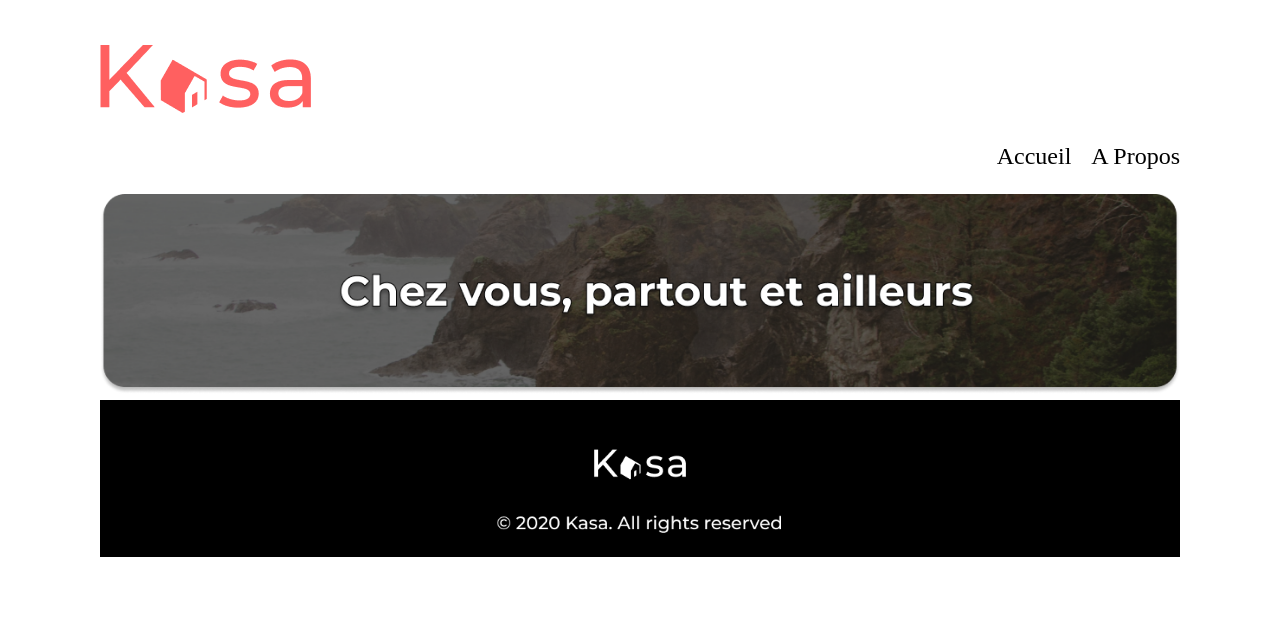
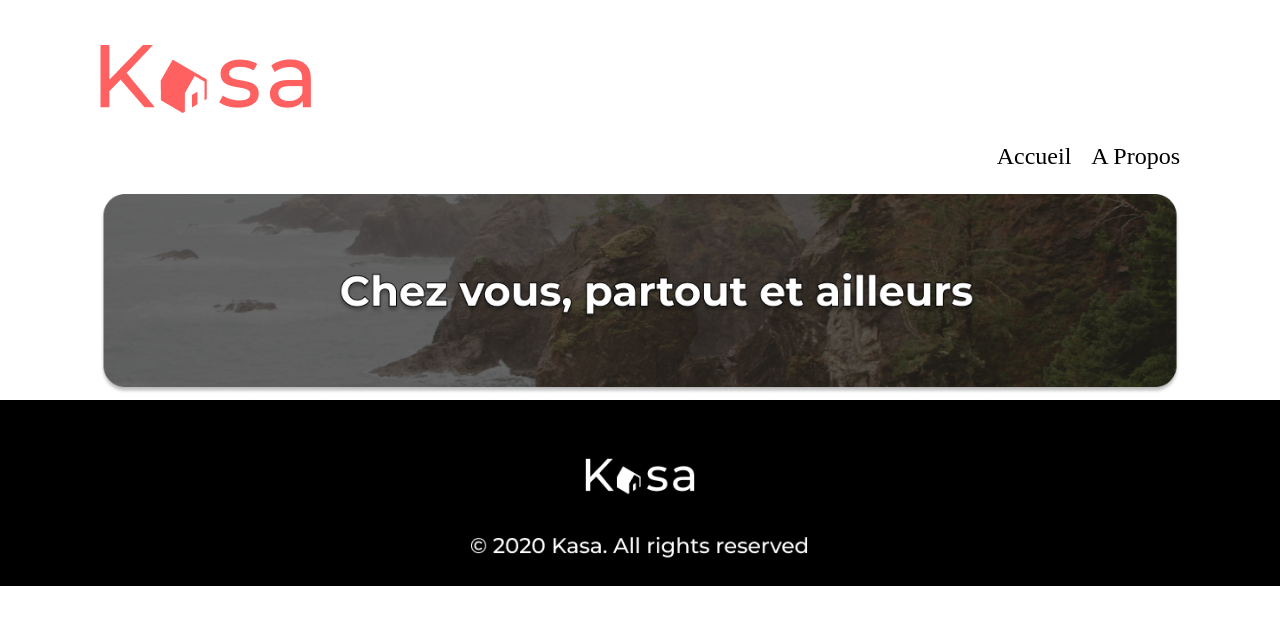
Before and after one commit to NatashaFinkel/Kasa, a React (Create React App) app: page / in a window 1280 px wide. Shown: the top 624 px of the page. Built offline with nearby package versions, Linux system fonts and the light colour scheme.

Commit message:
Ajout et modification css

```diff
--- a/src/App.css
+++ b/src/App.css
@@ -6,10 +6,13 @@
     position: relative;
 */
 body {
-  padding: 45px 100px 0px;
   margin: 0;
   font-family: Montserrat;
   font-size: 24px;
+}
+
+.Nanana {
+  padding: 45px 100px 0px;
 }
 
 ul {
--- a/src/App.scss
+++ b/src/App.scss
@@ -1,13 +1,20 @@
+//  C'est pour les styles qui sont communs
+//  À tout le code.
+
+
 @import "./styles/variables";
 //@import "./styles/mixin";
 
 body {
-  padding: $body-padding;
+
   margin: 0;
   font-family: $primary-font;
   font-size: $primary-font-size;
 }
 
+.Nanana {
+  padding: $body-padding;
+}
 ul {
   gap: 20px;
 }
```
Also changed, not shown: 1 other file (tests, documents, lock files or other folders).
